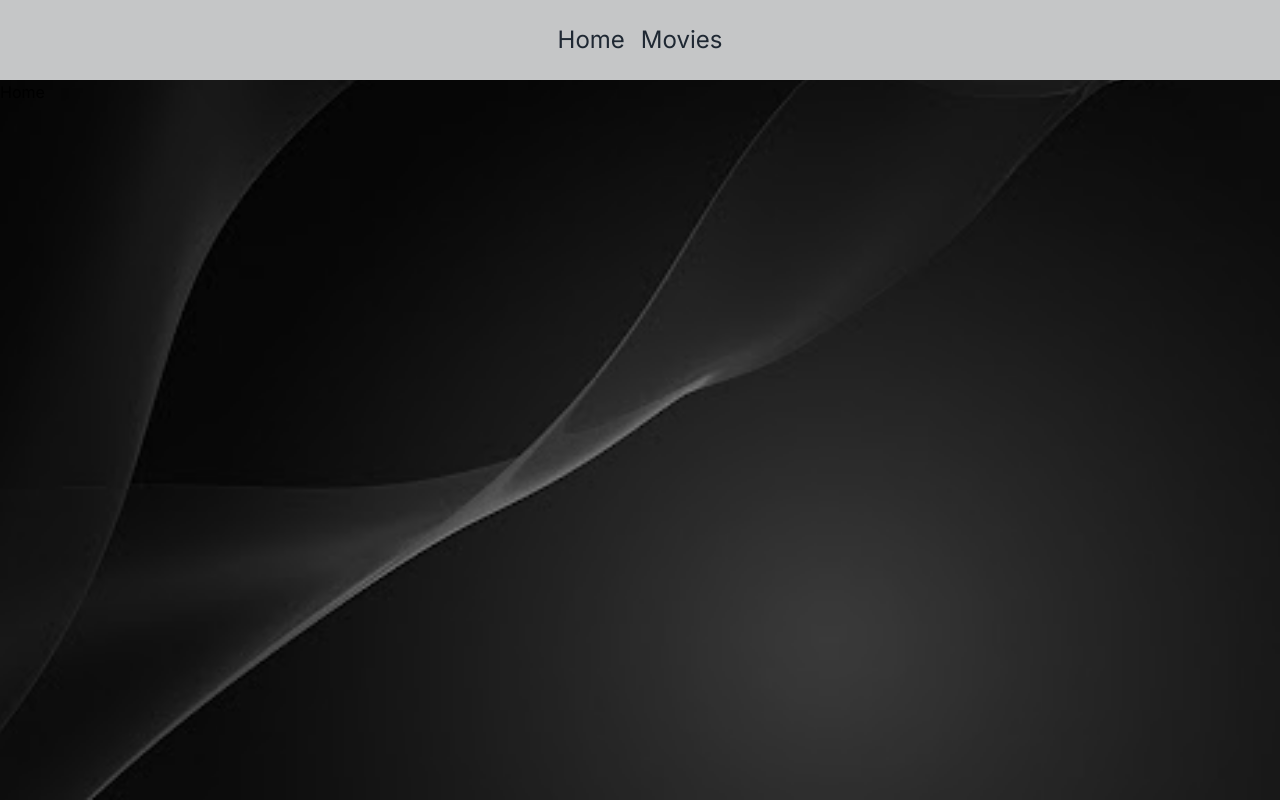
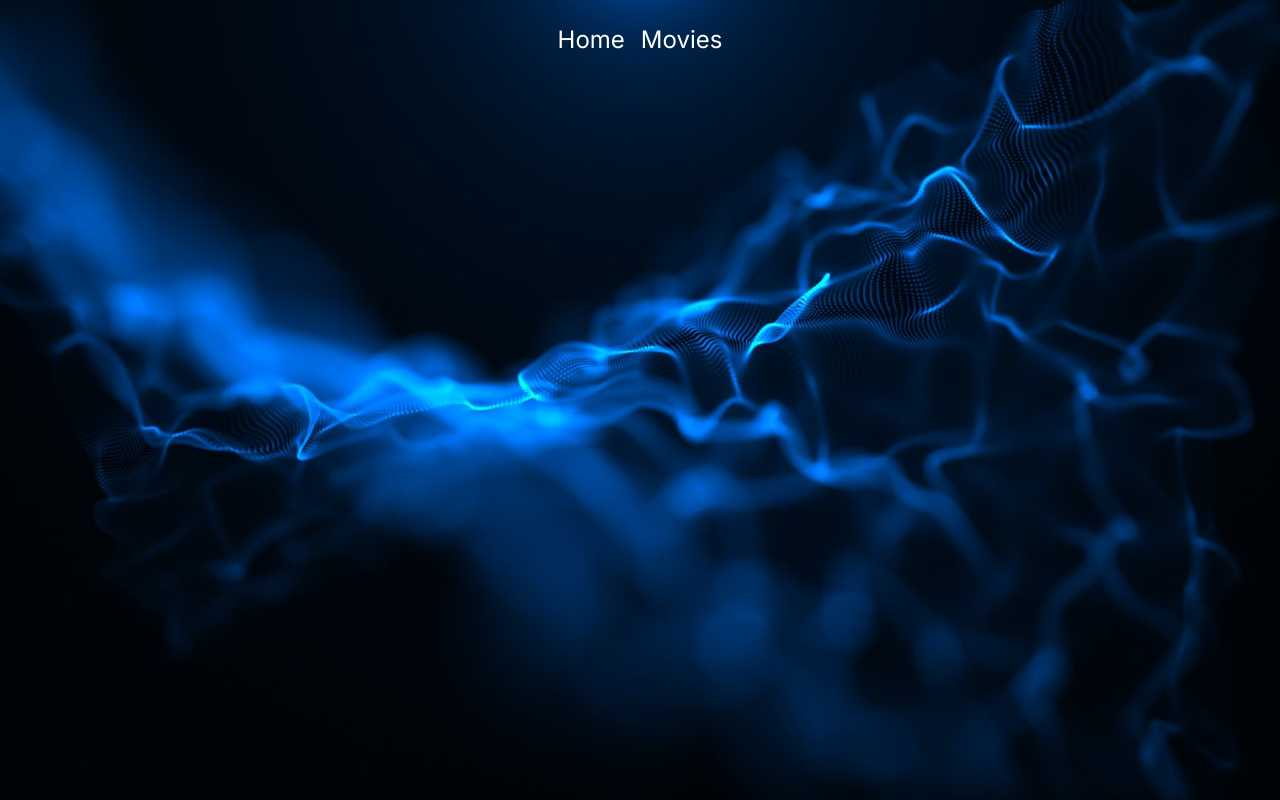
Before and after one commit to OctaFloare/flitnext-2024, a Next.js app: page /movies in a window 1280 px wide. Built offline with nearby package versions, Linux system fonts and the light colour scheme.

Commit message:
Add new background and minor adjustments to navbars
Update background image;
Update desktop nav bar to not contain a background color and left nav bar links to pure white;
Update mobile/tablet nav bar overlay to pure white and removed background from nav bar links;

```diff
--- a/src/app/layout.js
+++ b/src/app/layout.js
@@ -12,7 +12,7 @@ export const metadata = {
 export default function RootLayout({ children }) {
   return (
     <html lang="en" className="h-full">
-      <body className={`${inter.className} bg-[url('../assets/background.jpg')] h-full bg-center bg-cover bg-no-repeat`}>
+      <body className={`${inter.className} bg-[url('../assets/backgroundv2.jpg')] h-full bg-center bg-cover bg-no-repeat`}>
         <Header />
         {children}
         </body>
--- a/src/app/movies/page.js
+++ b/src/app/movies/page.js
@@ -1,6 +1,6 @@
 const HomePage = () => {
 
-    return <div className="w">Home</div>
+    return <div className="w"></div>
 }
 
 export default HomePage
--- a/src/components/desktopHeader.jsx
+++ b/src/components/desktopHeader.jsx
@@ -2,9 +2,9 @@ import Link from "next/link";
 
 export const DesktopHeader = () => <div className="hidden lg:block ">
 <nav
- className="w-full flex justify-center items-center gap-4 bg-[#C5C6C7] h-20"
+ className="w-full flex justify-center items-center gap-4 h-20"
  >
-    <Link href="/" className="text-2xl text-[#1F2833]">Home</Link>
-    <Link href="/movies" className="text-2xl text-[#1F2833]">Movies</Link>
+    <Link href="/" className="text-2xl text-[#FFF]">Home</Link>
+    <Link href="/movies" className="text-2xl text-[#FFF]">Movies</Link>
 </nav>
 </div>
--- a/src/components/mobileHeader/links.jsx
+++ b/src/components/mobileHeader/links.jsx
@@ -1,5 +1,5 @@
 import Link from "next/link";
-export const Links = () => <div className="flex items-center flex-col gap-5">
-    <Link href="/" className="w-1/2 bg-slate-900 text-center h-12 flex items-center justify-center" onClick={() => setIsOpen(false)}>Home</Link>
-    <Link href="/movies" className="w-1/2 bg-slate-900 text-center  h-12 flex items-center justify-center" onClick={() => setIsOpen(false)}>Movies</Link>
+export const Links  = ({ setIsOpen }) => <div className="flex items-center flex-col gap-5">
+    <Link href="/" className="w-1/2  text-center text-[#1F2833] h-12 flex items-center justify-center" onClick={() => setIsOpen(false)}>Home</Link>
+    <Link href="/movies" className="w-1/2  text-center text-[#1F2833]  h-12 flex items-center justify-center" onClick={() => setIsOpen(false)}>Movies</Link>
 </div>
--- a/src/components/mobileHeader/overlay.jsx
+++ b/src/components/mobileHeader/overlay.jsx
@@ -1,8 +1,10 @@
 import { BurgerSvg, XIconSvg } from "./xIconSvg";
+import { Links } from "./links";
 
 export const Overlay = ({ setIsOpen, isOpen }) =>
-<div className={`absolute left-0 top-0 h-full bg-[#C5C6C7] w-full ${isOpen ? "block" : "hidden"} z-10`}>
+<div className={`absolute left-0 top-0 h-full bg-[#FFF] w-full ${isOpen ? "block" : "hidden"} z-10`}>
     <button onClick={() => setIsOpen(false)}>
         <XIconSvg />
     </button>
+    <Links setIsOpen={setIsOpen}></Links>
 </div>
```
Also changed, not shown: src/assets/backgroundv2.jpg (added).
